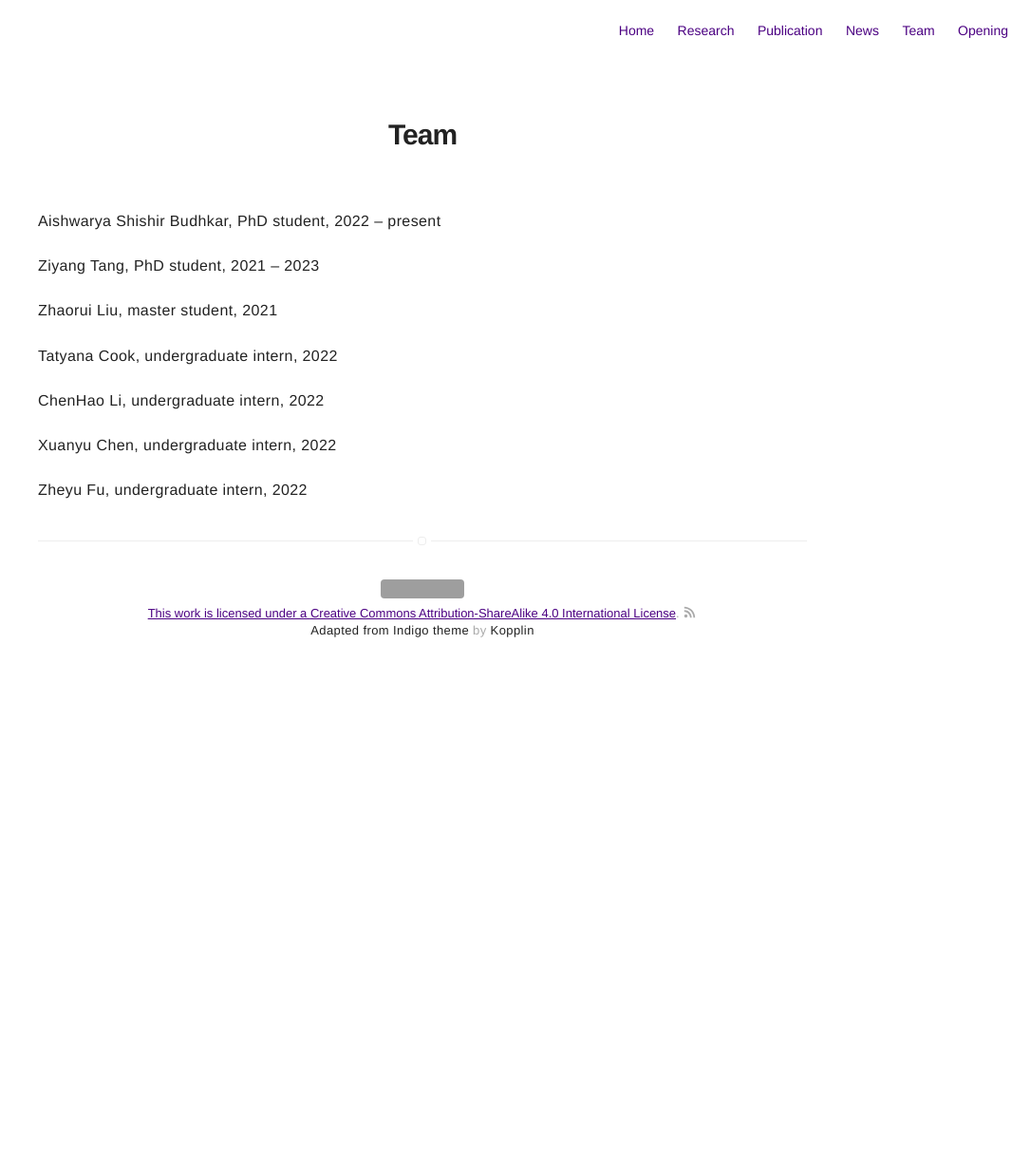
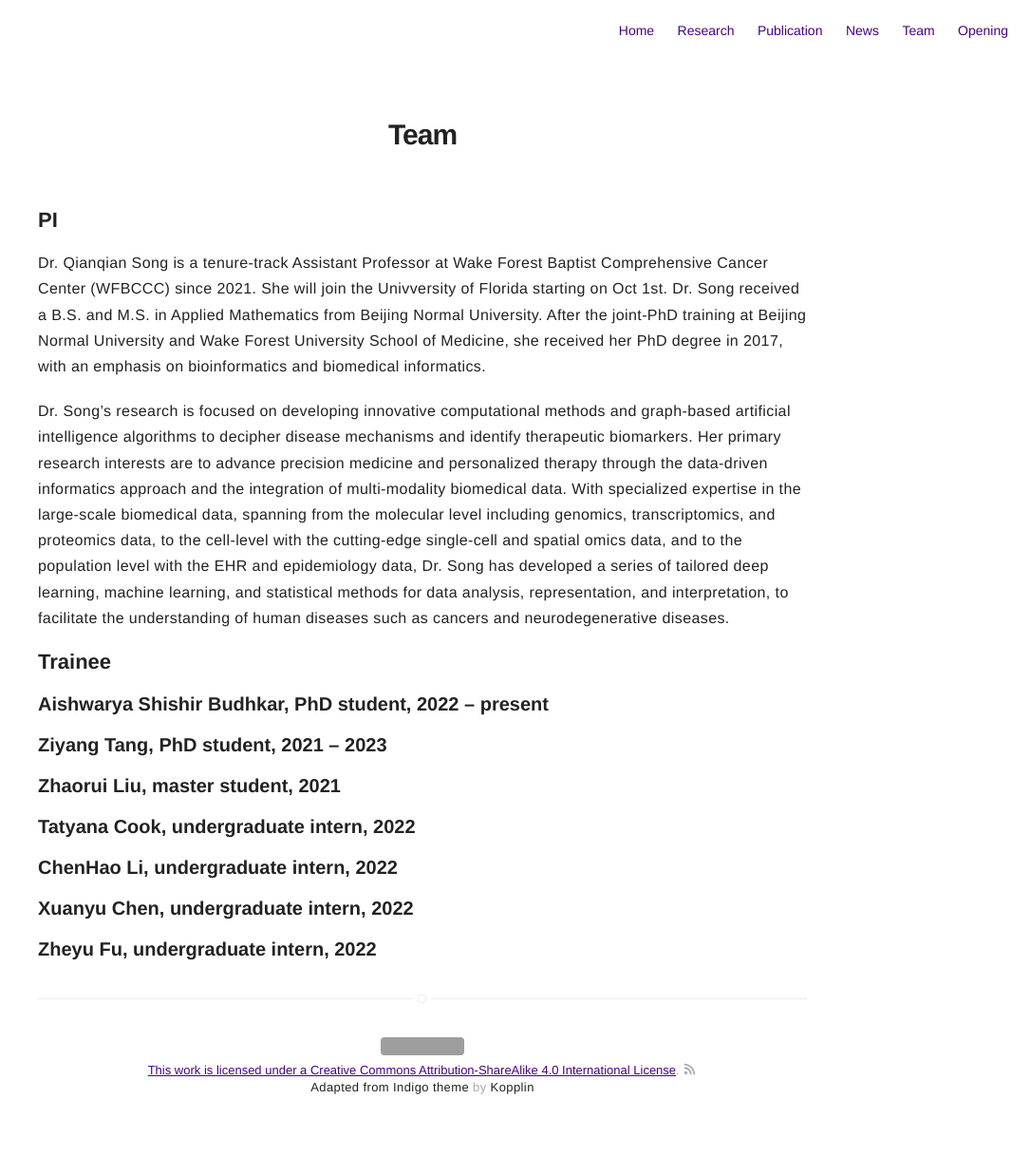
Before and after one commit to QSong-github/SongLab, a Jekyll site: the page built from pages/team.md, in a window 1280 px wide. Shown: the whole page at 95% size, without its empty margins (195-1280 px from the left). Built offline with Jekyll 4.4.1, drawn with Linux system fonts in a browser that asks for light colours; before the commit the page ends 900 px from its top, so only the background shows below that; grey boxes are pictures that could not be loaded.

Commit message:
Update team.md

```diff
--- a/pages/team.md
+++ b/pages/team.md
@@ -4,16 +4,23 @@ layout: page
 ---
 # Team
 
-Aishwarya Shishir Budhkar, PhD student,	2022 – present
+## PI
+Dr. Qianqian Song is a tenure-track Assistant Professor at Wake Forest Baptist Comprehensive Cancer Center (WFBCCC) since 2021. She will join the Univversity of Florida starting on Oct 1st. Dr. Song received a B.S. and M.S. in Applied Mathematics from Beijing Normal University. After the joint-PhD training at Beijing Normal University and Wake Forest University School of Medicine, she received her PhD degree in 2017, with an emphasis on bioinformatics and biomedical informatics.
 
-Ziyang Tang, PhD student,	2021 – 2023
+Dr. Song’s research is focused on developing innovative computational methods and graph-based artificial intelligence algorithms to decipher disease mechanisms and identify therapeutic biomarkers. Her primary research interests are to advance precision medicine and personalized therapy through the data-driven informatics approach and the integration of multi-modality biomedical data. With specialized expertise in the large-scale biomedical data, spanning from the molecular level including genomics, transcriptomics, and proteomics data, to the cell-level with the cutting-edge single-cell and spatial omics data, and to the population level with the EHR and epidemiology data, Dr. Song has developed a series of tailored deep learning, machine learning, and statistical methods for data analysis, representation, and interpretation, to facilitate the understanding of human diseases such as cancers and neurodegenerative diseases.
 
-Zhaorui Liu, master student, 2021
+## Trainee
 
-Tatyana Cook, undergraduate intern,	2022
+### Aishwarya Shishir Budhkar, PhD student,	2022 – present
 
-ChenHao Li, undergraduate intern,	2022
+### Ziyang Tang, PhD student,	2021 – 2023
 
-Xuanyu Chen, undergraduate intern,	2022
+### Zhaorui Liu, master student, 2021
 
-Zheyu Fu, undergraduate intern,	2022
+### Tatyana Cook, undergraduate intern,	2022
+
+### ChenHao Li, undergraduate intern,	2022
+
+### Xuanyu Chen, undergraduate intern,	2022
+
+### Zheyu Fu, undergraduate intern,	2022
```
